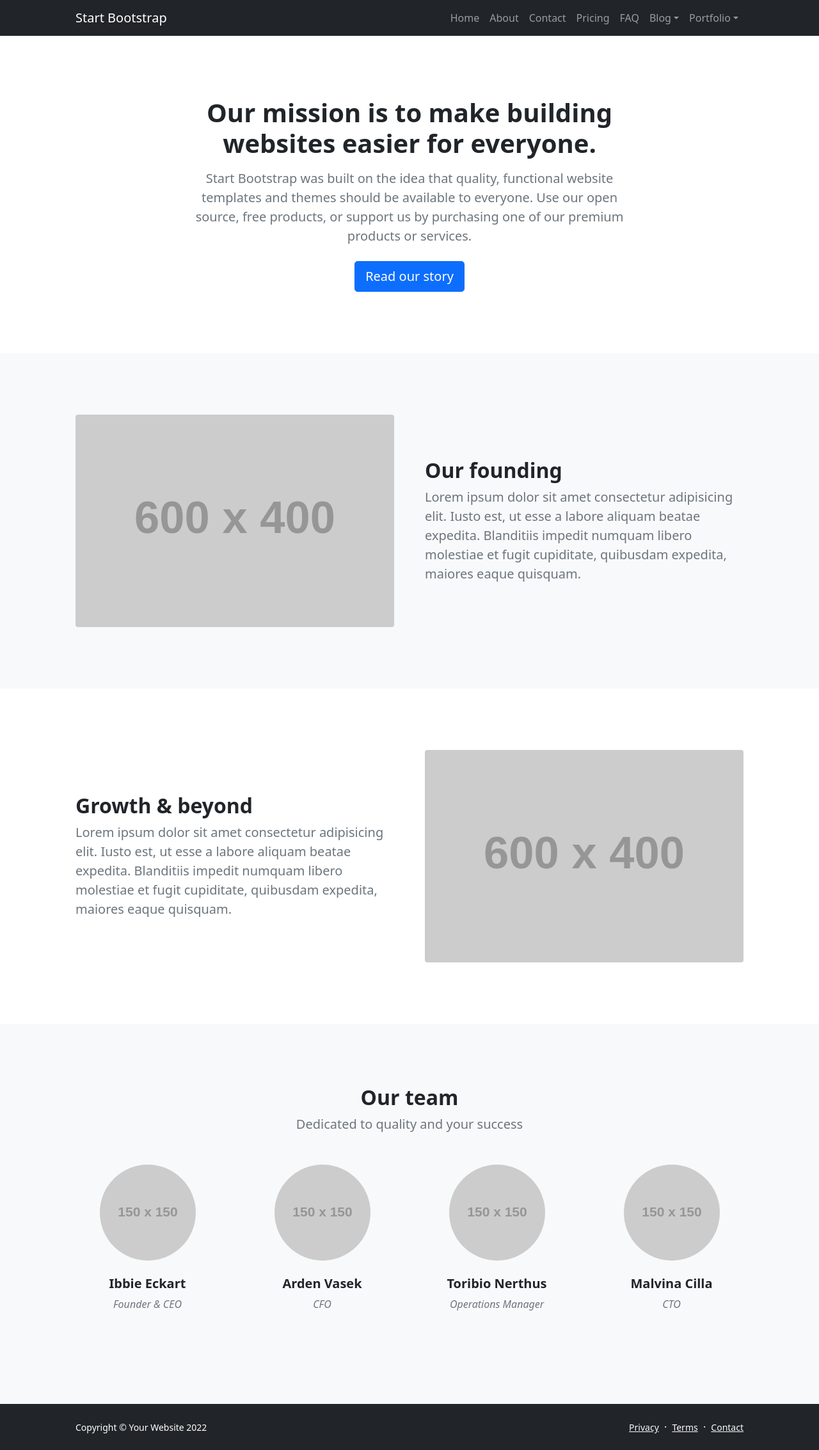
After one commit to zzoall/django_deploy, a Django app: template blog/templates/blog/about_0215오후실습.html in a window 1280 px wide. The commit adds this page. Shown: the whole page at 64% size. Run offline with Django 4.2, Linux system fonts and the light colour scheme; the template is opened without the code that fills it, so the values that code supplies are empty; grey boxes labelled with a size stand in for pictures from a placeholder-image service; some libraries are stand-ins or nearby versions.

Commit message:
0215 오후 실습

```diff
--- /dev/null
+++ b/0215_오후_실습.txt
@@ -0,0 +1,6 @@
+# 첫째주에 만드셨던 about_me.html을 가지고 오셔서
+blog/about_0215오후실습.html 에 붙여주세요
+네비게이션 header에서 About을 클릭하면 해당 위치로 접속합니다.
+
+# board/ 안에서 오늘 했던 작업 (ORM으로 데이터 가져오기)를 수행해보세요.
+# 이외 shell 에서 했던 작업을 통해 여러 데이터를 특정 변수에 담아 꺼내와보세요
--- /dev/null
+++ b/blog/templates/blog/about_0215오후실습.html
@@ -0,0 +1,146 @@
+<!DOCTYPE html>
+<html lang="en">
+    <head>
+        <meta charset="utf-8" />
+        <meta name="viewport" content="width=device-width, initial-scale=1, shrink-to-fit=no" />
+        <meta name="description" content="" />
+        <meta name="author" content="" />
+        <title>Modern Business - Start Bootstrap Template</title>
+        <!-- Favicon-->
+        <link rel="icon" type="image/x-icon" href="assets/favicon.ico" />
+        <!-- Bootstrap icons-->
+        <link href="https://cdn.jsdelivr.net/npm/bootstrap-icons@1.5.0/font/bootstrap-icons.css" rel="stylesheet" />
+        <!-- Core theme CSS (includes Bootstrap)-->
+        <link href="css/styles.css" rel="stylesheet" />
+    </head>
+    <body class="d-flex flex-column">
+        <main class="flex-shrink-0">
+            <!-- Navigation-->
+            <nav class="navbar navbar-expand-lg navbar-dark bg-dark">
+                <div class="container px-5">
+                    <a class="navbar-brand" href="index.html">Start Bootstrap</a>
+                    <button class="navbar-toggler" type="button" data-bs-toggle="collapse" data-bs-target="#navbarSupportedContent" aria-controls="navbarSupportedContent" aria-expanded="false" aria-label="Toggle navigation"><span class="navbar-toggler-icon"></span></button>
+                    <div class="collapse navbar-collapse" id="navbarSupportedContent">
+                        <ul class="navbar-nav ms-auto mb-2 mb-lg-0">
+                            <li class="nav-item"><a class="nav-link" href="index.html">Home</a></li>
+                            <li class="nav-item"><a class="nav-link" href="about.html">About</a></li>
+                            <li class="nav-item"><a class="nav-link" href="contact.html">Contact</a></li>
+                            <li class="nav-item"><a class="nav-link" href="pricing.html">Pricing</a></li>
+                            <li class="nav-item"><a class="nav-link" href="faq.html">FAQ</a></li>
+                            <li class="nav-item dropdown">
+                                <a class="nav-link dropdown-toggle" id="navbarDropdownBlog" href="#" role="button" data-bs-toggle="dropdown" aria-expanded="false">Blog</a>
+                                <ul class="dropdown-menu dropdown-menu-end" aria-labelledby="navbarDropdownBlog">
+                                    <li><a class="dropdown-item" href="blog-home.html">Blog Home</a></li>
+                                    <li><a class="dropdown-item" href="blog-post.html">Blog Post</a></li>
+                                </ul>
+                            </li>
+                            <li class="nav-item dropdown">
+                                <a class="nav-link dropdown-toggle" id="navbarDropdownPortfolio" href="#" role="button" data-bs-toggle="dropdown" aria-expanded="false">Portfolio</a>
+                                <ul class="dropdown-menu dropdown-menu-end" aria-labelledby="navbarDropdownPortfolio">
+                                    <li><a class="dropdown-item" href="portfolio-overview.html">Portfolio Overview</a></li>
+                                    <li><a class="dropdown-item" href="portfolio-item.html">Portfolio Item</a></li>
+                                </ul>
+                            </li>
+                        </ul>
+                    </div>
+                </div>
+            </nav>
+            <!-- Header-->
+            <header class="py-5">
+                <div class="container px-5">
+                    <div class="row justify-content-center">
+                        <div class="col-lg-8 col-xxl-6">
+                            <div class="text-center my-5">
+                                <h1 class="fw-bolder mb-3">Our mission is to make building websites easier for everyone.</h1>
+                                <p class="lead fw-normal text-muted mb-4">Start Bootstrap was built on the idea that quality, functional website templates and themes should be available to everyone. Use our open source, free products, or support us by purchasing one of our premium products or services.</p>
+                                <a class="btn btn-primary btn-lg" href="#scroll-target">Read our story</a>
+                            </div>
+                        </div>
+                    </div>
+                </div>
+            </header>
+            <!-- About section one-->
+            <section class="py-5 bg-light" id="scroll-target">
+                <div class="container px-5 my-5">
+                    <div class="row gx-5 align-items-center">
+                        <div class="col-lg-6"><img class="img-fluid rounded mb-5 mb-lg-0" src="https://dummyimage.com/600x400/343a40/6c757d" alt="..." /></div>
+                        <div class="col-lg-6">
+                            <h2 class="fw-bolder">Our founding</h2>
+                            <p class="lead fw-normal text-muted mb-0">Lorem ipsum dolor sit amet consectetur adipisicing elit. Iusto est, ut esse a labore aliquam beatae expedita. Blanditiis impedit numquam libero molestiae et fugit cupiditate, quibusdam expedita, maiores eaque quisquam.</p>
+                        </div>
+                    </div>
+                </div>
+            </section>
+            <!-- About section two-->
+            <section class="py-5">
+                <div class="container px-5 my-5">
+                    <div class="row gx-5 align-items-center">
+                        <div class="col-lg-6 order-first order-lg-last"><img class="img-fluid rounded mb-5 mb-lg-0" src="https://dummyimage.com/600x400/343a40/6c757d" alt="..." /></div>
+                        <div class="col-lg-6">
+                            <h2 class="fw-bolder">Growth &amp; beyond</h2>
+                            <p class="lead fw-normal text-muted mb-0">Lorem ipsum dolor sit amet consectetur adipisicing elit. Iusto est, ut esse a labore aliquam beatae expedita. Blanditiis impedit numquam libero molestiae et fugit cupiditate, quibusdam expedita, maiores eaque quisquam.</p>
+                        </div>
+                    </div>
+                </div>
+            </section>
+            <!-- Team members section-->
+            <section class="py-5 bg-light">
+                <div class="container px-5 my-5">
+                    <div class="text-center">
+                        <h2 class="fw-bolder">Our team</h2>
+                        <p class="lead fw-normal text-muted mb-5">Dedicated to quality and your success</p>
+                    </div>
+                    <div class="row gx-5 row-cols-1 row-cols-sm-2 row-cols-xl-4 justify-content-center">
+                        <div class="col mb-5 mb-5 mb-xl-0">
+                            <div class="text-center">
+                                <img class="img-fluid rounded-circle mb-4 px-4" src="https://dummyimage.com/150x150/ced4da/6c757d" alt="..." />
+                                <h5 class="fw-bolder">Ibbie Eckart</h5>
+                                <div class="fst-italic text-muted">Founder &amp; CEO</div>
+                            </div>
+                        </div>
+                        <div class="col mb-5 mb-5 mb-xl-0">
+                            <div class="text-center">
+                                <img class="img-fluid rounded-circle mb-4 px-4" src="https://dummyimage.com/150x150/ced4da/6c757d" alt="..." />
+                                <h5 class="fw-bolder">Arden Vasek</h5>
+                                <div class="fst-italic text-muted">CFO</div>
+                            </div>
+                        </div>
+                        <div class="col mb-5 mb-5 mb-sm-0">
+                            <div class="text-center">
+                                <img class="img-fluid rounded-circle mb-4 px-4" src="https://dummyimage.com/150x150/ced4da/6c757d" alt="..." />
+                                <h5 class="fw-bolder">Toribio Nerthus</h5>
+                                <div class="fst-italic text-muted">Operations Manager</div>
+                            </div>
+                        </div>
+                        <div class="col mb-5">
+                            <div class="text-center">
+                                <img class="img-fluid rounded-circle mb-4 px-4" src="https://dummyimage.com/150x150/ced4da/6c757d" alt="..." />
+                                <h5 class="fw-bolder">Malvina Cilla</h5>
+                                <div class="fst-italic text-muted">CTO</div>
+                            </div>
+                        </div>
+                    </div>
+                </div>
+            </section>
+        </main>
+        <!-- Footer-->
+        <footer class="bg-dark py-4 mt-auto">
+            <div class="container px-5">
+                <div class="row align-items-center justify-content-between flex-column flex-sm-row">
+                    <div class="col-auto"><div class="small m-0 text-white">Copyright &copy; Your Website 2022</div></div>
+                    <div class="col-auto">
+                        <a class="link-light small" href="#!">Privacy</a>
+                        <span class="text-white mx-1">&middot;</span>
+                        <a class="link-light small" href="#!">Terms</a>
+                        <span class="text-white mx-1">&middot;</span>
+                        <a class="link-light small" href="#!">Contact</a>
+                    </div>
+                </div>
+            </div>
+        </footer>
+        <!-- Bootstrap core JS-->
+        <script src="https://cdn.jsdelivr.net/npm/bootstrap@5.1.3/dist/js/bootstrap.bundle.min.js"></script>
+        <!-- Core theme JS-->
+        <script src="js/scripts.js"></script>
+    </body>
+</html>
--- a/blog/templates/blog/post_detail.html
+++ b/blog/templates/blog/post_detail.html
@@ -19,7 +19,7 @@
                                 <!-- Post header-->
                                 <header class="mb-4">
                                     <!-- Post title-->
-                                    <h1 class="fw-bolder mb-1">{{ post.title }}</h1>
+                                    <h1 class="fw-bolder mb-1">{{ subject }}</h1>
                                     <!-- Post meta content-->
                                     <div class="text-muted fst-italic mb-2">{{ post.created_at }}</div>
                                     <!-- Post categories-->
--- a/blog/urls.py
+++ b/blog/urls.py
@@ -3,7 +3,8 @@ from . import views
 
 # blog 앱 내부 경로를 지정하는 부분
 urlpatterns = [
-    path('', views.PostList.as_view()), # '' : blog 뒤에 달린 주소가 없음을 의미함
+    # paginate_by=개수
+    path('', views.PostList.as_view(paginate_by=5)), # '' : blog 뒤에 달린 주소가 없음을 의미함
     path('<int:pk>/', views.PostDetail.as_view()),
     # path('index2/', views.index2)  # 주소/blog/index2
 ]
--- a/실습.txt
+++ /dev/null
@@ -1,2 +0,0 @@
-# blog 폴더에서 post_detail.html로 가고 있는 객체를 posts라고 이름을 변경해보세요
-# 해당 변수명으로 받은 객체들에 더해 subject 라는 이름으로 제목 데이터만 전달하는 추가 변수를 달아주세요
```
Also changed, not shown: blog/views.py (+14 -3 lines).
